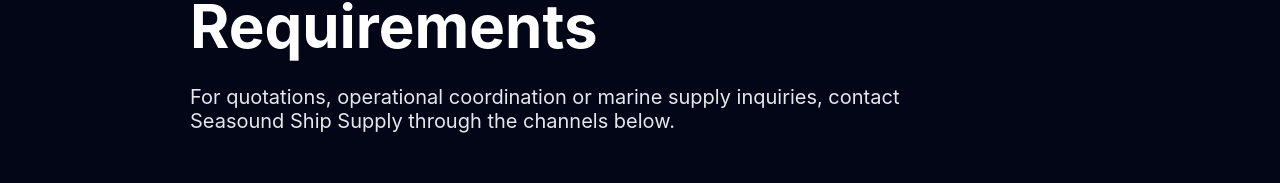
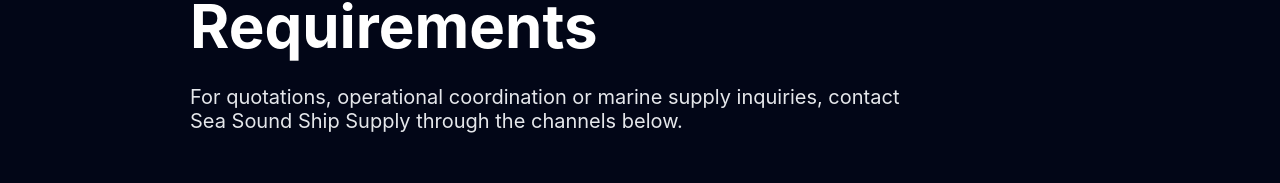
Before and after one commit to joaof23-s/seasound-site, a Next.js app: page /contact in a window 1280 px wide. Shown: the part 399-582 px from the top of the page. Built offline with nearby package versions, Linux system fonts and the light colour scheme.

Commit message:
Update page.tsx

```diff
--- a/app/contact/page.tsx
+++ b/app/contact/page.tsx
@@ -35,7 +35,7 @@
           <h1 style={introTitle}>Let’s Discuss Your Vessel Requirements</h1>
           <p style={introText}>
             For quotations, operational coordination or marine supply inquiries,
-            contact Seasound Ship Supply through the channels below.
+            contact Sea Sound Ship Supply through the channels below.
           </p>
         </div>
       </section>
```
